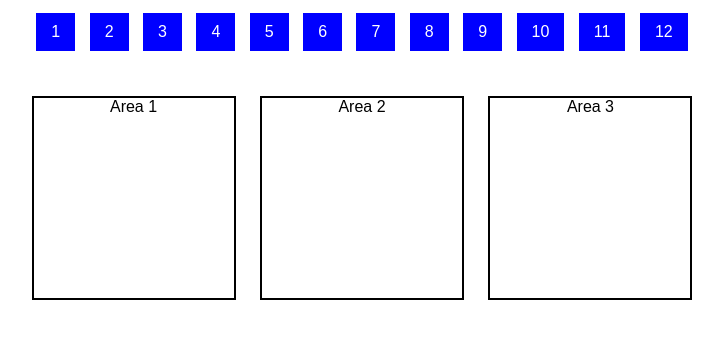
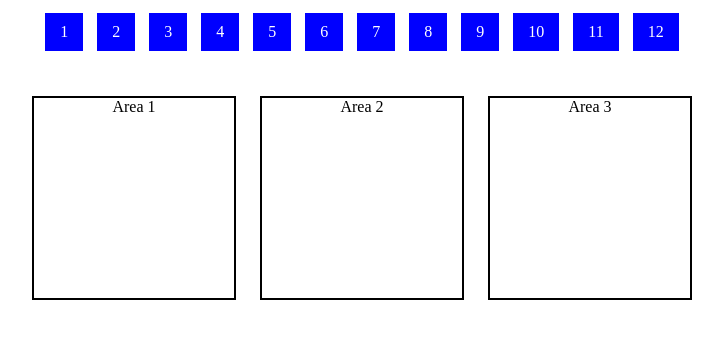
Before and after one commit to Gunel2727/JsTaskNo2, a plain HTML site: page index.html in a window 1280 px wide. Shown: the whole page, without its empty margins (278-1001 px from the left). Drawn offline with Linux system fonts and the light colour scheme.

Commit message:
code is added

```diff
--- a/style.css
+++ b/style.css
@@ -1,5 +1,4 @@
 body {
-    font-family: Arial;
     text-align: center;
   }
 
```
